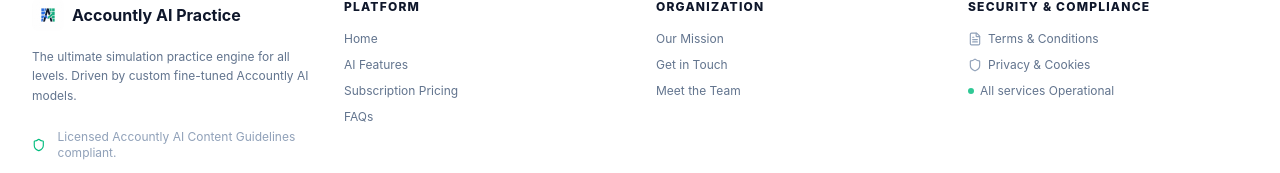
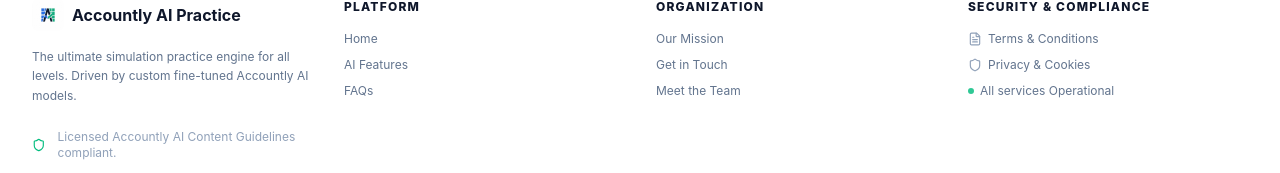
Before and after one commit to Hashir-Khan777/acca_practice_platform, a Next.js app: page / in a window 1280 px wide. Shown: the part 4052-4225 px from the top of the page. Built offline with nearby package versions, Linux system fonts and the light colour scheme; no server answers.

Commit message:
ACCA Practice Platform

```diff
--- a/components/PageWrapper.tsx
+++ b/components/PageWrapper.tsx
@@ -330,7 +330,7 @@
                 <ul className="flex flex-col gap-2.5 text-xs text-slate-500 dark:text-slate-400">
                   <li onClick={() => router.push('/')} className="hover:text-emerald-500 transition-colors cursor-pointer">Home</li>
                   <li onClick={() => router.push('/features')} className="hover:text-emerald-500 transition-colors cursor-pointer">AI Features</li>
-                  <li onClick={() => router.push('/#pricing')} className="hover:text-emerald-500 transition-colors cursor-pointer">Subscription Pricing</li>
+                  {/* <li onClick={() => router.push('/#pricing')} className="hover:text-emerald-500 transition-colors cursor-pointer">Subscription Pricing</li> */}
                   <li onClick={() => router.push('/#faqs')} className="hover:text-emerald-500 transition-colors cursor-pointer">FAQs</li>
                 </ul>
               </div>
```
